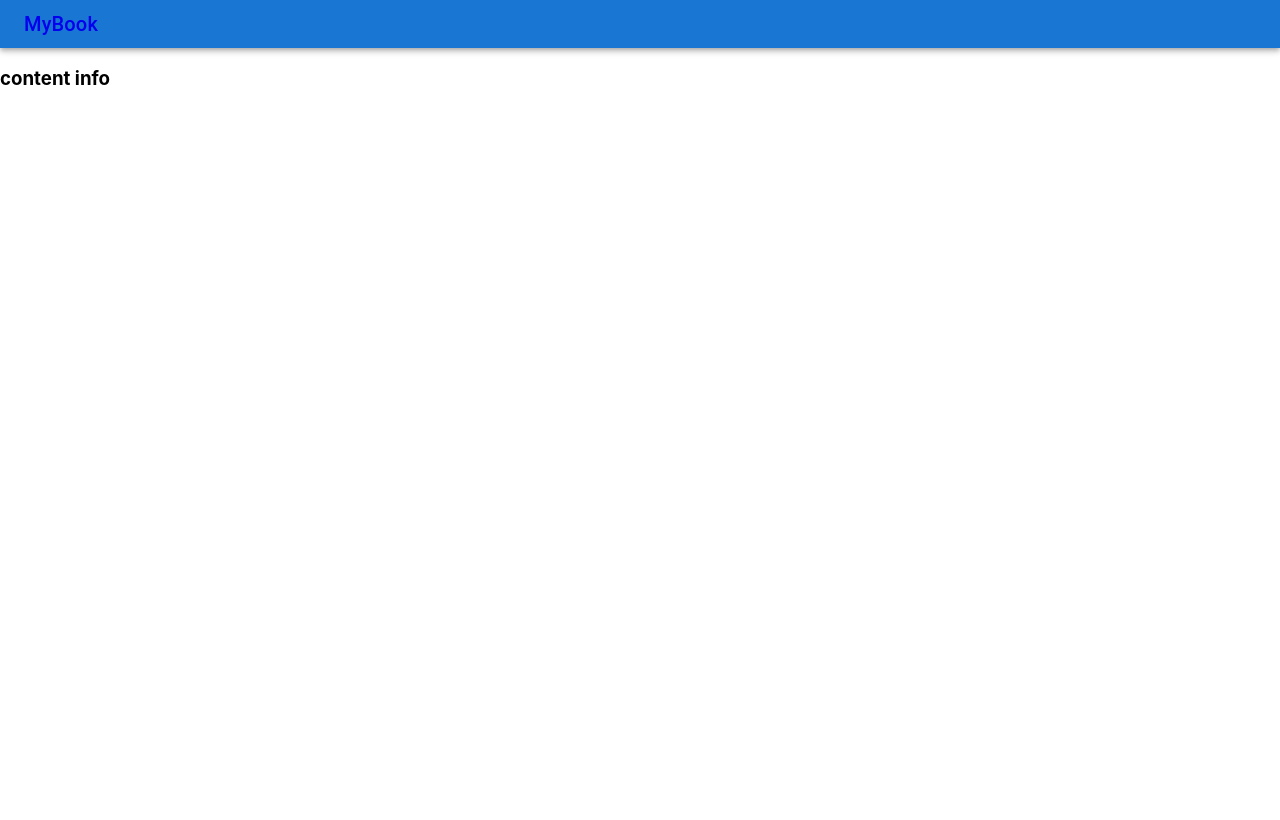
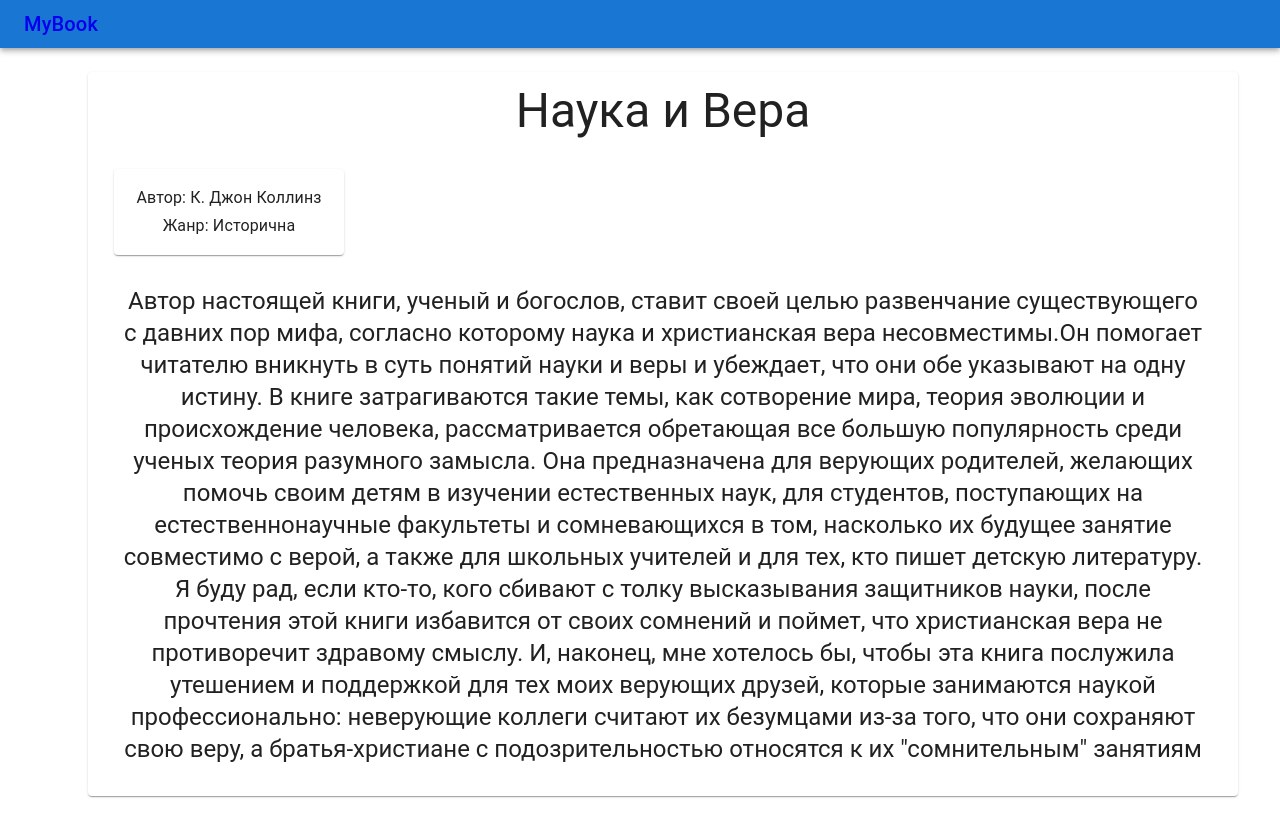
Before and after one commit to poshtak999/MyBooks, a React (Create React App) app: page /info in a window 1280 px wide. Built offline with nearby package versions, Linux system fonts and the light colour scheme.

Commit message:
Finished the info page

```diff
--- a/src/App.js
+++ b/src/App.js
@@ -14,7 +14,7 @@ function App(props) {
       <Header />
 
       <Routes>
-        <Route path="/" element={<Books book={ props.book } />} />
+        <Route path="/" element={<Books />} />
         <Route path="/info" element={<Info />} />
         <Route path="/edit" element={<Edit />} />
       </Routes>
--- a/src/components/Book.jsx
+++ b/src/components/Book.jsx
@@ -21,13 +21,10 @@ const Book = (props) => {
         />
         <CardContent>
           <Typography gutterBottom variant="h5" component="div">
-            {props.book.name}
+          Наука и Вера
           </Typography>
           <Typography variant="body2" color="text.secondary">
             Жанр: Исторична
-          </Typography>
-          <Typography variant="body2" color="text.secondary">
-            Инфа о книге
           </Typography>
           <Typography variant="body2" color="text.secondary">
             Автор: К.Джон Коллинз
--- a/src/components/Books.jsx
+++ b/src/components/Books.jsx
@@ -2,10 +2,6 @@ import React from "react";
 
 import Book from "./Book";
 import { Grid } from "@mui/material";
-import book from "../data/booksDate";
-
-
-
 
 const Books = (props) => {
 
@@ -20,7 +16,7 @@ const Books = (props) => {
         justifyContent={"center"}
         alignItems={"center"}
       >
-        <Book props={props.book}/>
+        <Book />
         <Book />
         <Book />
         <Book />
--- a/src/components/Edit.jsx
+++ b/src/components/Edit.jsx
@@ -1,6 +1,6 @@
 import React from 'react';
 
-const Edit = () => {
+const Edit = (props) => {
     return (
         <div>
             Component Edit
--- a/src/components/Header.jsx
+++ b/src/components/Header.jsx
@@ -7,7 +7,7 @@ import Typography from "@mui/material/Typography";
 
 import { NavLink } from "react-router-dom";
 
-const Header = () => {
+const Header = (props) => {
   return (
     <Box sx={{ flexGrow: 1 }}>
       <AppBar position="static">
--- a/src/components/Info.jsx
+++ b/src/components/Info.jsx
@@ -1,11 +1,52 @@
-import { Paper, Box } from "@mui/material";
+import React from "react";
+import Typography from "@mui/material/Typography";
+import { Container, Paper } from "@mui/material";
+import Box from "@mui/material/Box";
 
-const Info = () => {
+const Info = (props) => {
   return (
-    <>
-        <h3>content info</h3>
-    </>
-  )
+    <Container>
+      <Box
+        container
+        justifyContent="center"
+        alignItems="center"
+        style={{ width: "1150px" }}
+        sx={{ margin: 2,padding: 1 }}
+      >
+        <Paper style={{ padding: 1, textAlign: "center" }}>
+          <Typography variant="h3" style={{ margin: "5px", padding: "5px" }}>
+            Наука и Вера
+          </Typography>
+          <Paper style={{ width: "200px", padding: "15px", margin: "25px" }}>
+            <Typography variant='subtitle1'>Автор: К. Джон Коллинз</Typography>
+            <Typography variant='subtitle1'>Жанр: Исторична</Typography>
+          </Paper>
+          <Typography variant="h5" style={{ textAlign: "center", margin: "25px",padding: "5px", }}>
+            Автор настоящей книги, ученый и богослов, ставит своей целью
+            развенчание существующего с давних пор мифа, согласно которому наука
+            и христианская вера несовместимы.Он помогает читателю вникнуть в
+            суть понятий науки и веры и убеждает, что они обе указывают на одну
+            истину. В книге затрагиваются такие темы, как сотворение мира,
+            теория эволюции и происхождение человека, рассматривается обретающая
+            все большую популярность среди ученых теория разумного замысла. Она
+            предназначена для верующих родителей, желающих помочь своим детям в
+            изучении естественных наук, для студентов, поступающих на
+            естественнонаучные факультеты и сомневающихся в том, насколько их
+            будущее занятие совместимо с верой, а также для школьных учителей и
+            для тех, кто пишет детскую литературу. Я буду рад, если кто-то, кого
+            сбивают с толку высказывания защитников науки, после прочтения этой
+            книги избавится от своих сомнений и поймет, что христианская вера не
+            противоречит здравому смыслу. И, наконец, мне хотелось бы, чтобы эта
+            книга послужила утешением и поддержкой для тех моих верующих друзей,
+            которые занимаются наукой профессионально: неверующие коллеги
+            считают их безумцами из-за того, что они сохраняют свою веру, а
+            братья-христиане с подозрительностью относятся к их "сомнительным"
+            занятиям
+          </Typography>
+        </Paper>
+      </Box>
+    </Container>
+  );
 };
 
 export default Info;
--- a/src/data/booksDate.js
+++ b/src/data/booksDate.js
@@ -1,12 +1,12 @@
-let book = [
-  {
-    name: "Наука и Вера",
-    genre: "Исторична",
-    info: "Info",
-    author: "К.Джон Коллинз",
-    dateStart: "17.05.2023",
-    dateEnd: "17.05.2023",
-  },
-];
+// let book = [
+//   {
+//     name: "Наука и Вера",
+//     genre: "Исторична",
+//     info: "Info",
+//     author: "К.Джон Коллинз",
+//     dateStart: "17.05.2023",
+//     dateEnd: "17.05.2023",
+//   },
+// ];
 
-export default book;
+// export default book;
--- a/src/index.js
+++ b/src/index.js
@@ -4,7 +4,6 @@ import "./index.css";
 import App from "./App";
 import reportWebVitals from "./reportWebVitals";
 
-import book from "./data/booksDate";
 
 //router
 import { BrowserRouter } from "react-router-dom";
@@ -13,7 +12,7 @@ const root = ReactDOM.createRoot(document.getElementById("root"));
 root.render(
   <React.StrictMode>
     <BrowserRouter>
-      <App book={book} />
+      <App />
     </BrowserRouter>
   </React.StrictMode>
 );
```
